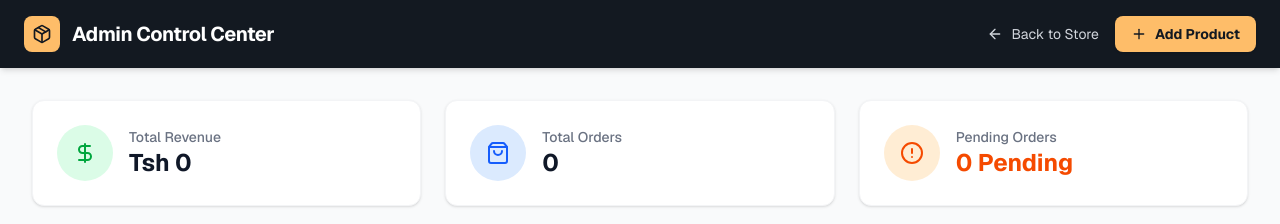
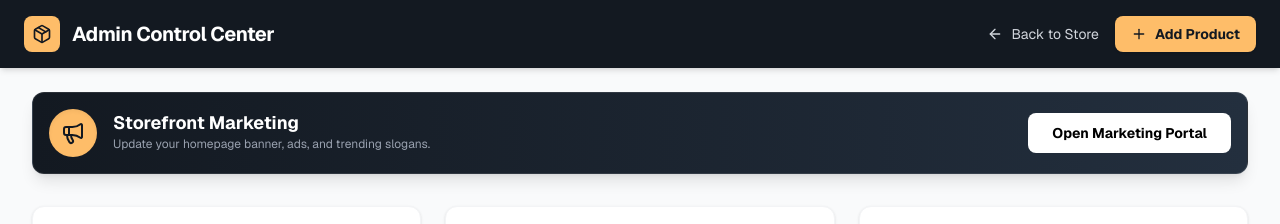
Before and after one commit to jemmziray-tech/mccollins-group, a Next.js app: page /admin in a window 1280 px wide. Shown: the top 224 px of the page. Built offline with nearby package versions, Linux system fonts and the light colour scheme; no server answers; the database is empty.

Commit message:
feat: added marketing portal access to admin dashboard

```diff
--- a/app/admin/page.tsx
+++ b/app/admin/page.tsx
@@ -12,7 +12,8 @@ import {
   AlertCircle,
   Package,
   Image as ImageIcon,
-  Sparkles
+  Sparkles,
+  Megaphone
 } from "lucide-react";
 
 // Import our interactive components
@@ -75,6 +76,28 @@ export default async function AdminDashboard() {
           </Link>
         </div>
       </nav>
+
+            {/* --- 🟢 NEW: QUICK ACCESS BAR --- */}
+      <div className="max-w-7xl mx-auto px-4 sm:px-6 lg:px-8 mt-6">
+        <div className="bg-gradient-to-r from-[#131921] to-[#232f3e] rounded-xl p-4 flex flex-col md:flex-row items-center justify-between shadow-lg border border-white/10 gap-4">
+          <div className="flex items-center gap-4">
+            <div className="bg-[#febd69] p-3 rounded-full shadow-inner">
+              <Megaphone className="w-6 h-6 text-[#131921]" />
+            </div>
+            <div>
+              <h2 className="text-white font-bold text-lg leading-none">Storefront Marketing</h2>
+              <p className="text-gray-400 text-xs mt-1">Update your homepage banner, ads, and trending slogans.</p>
+            </div>
+          </div>
+
+          <Link
+            href="/admin/marketing"
+            className="bg-white hover:bg-gray-100 text-black px-6 py-2.5 rounded-lg font-bold text-sm transition-all active:scale-95 flex items-center gap-2"
+          >
+            Open Marketing Portal
+          </Link>
+        </div>
+      </div>
 
       <div className="max-w-7xl mx-auto px-4 sm:px-6 lg:px-8 mt-8">
 
```
